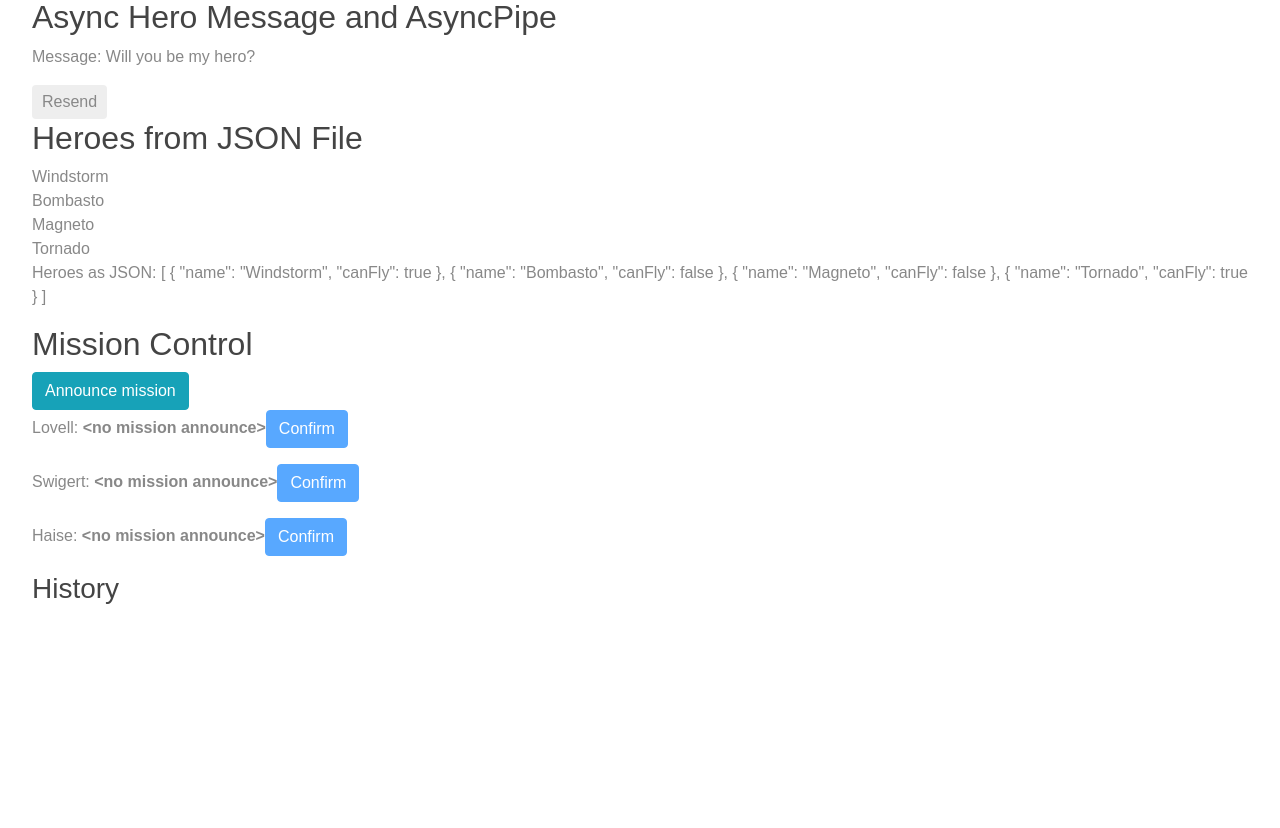
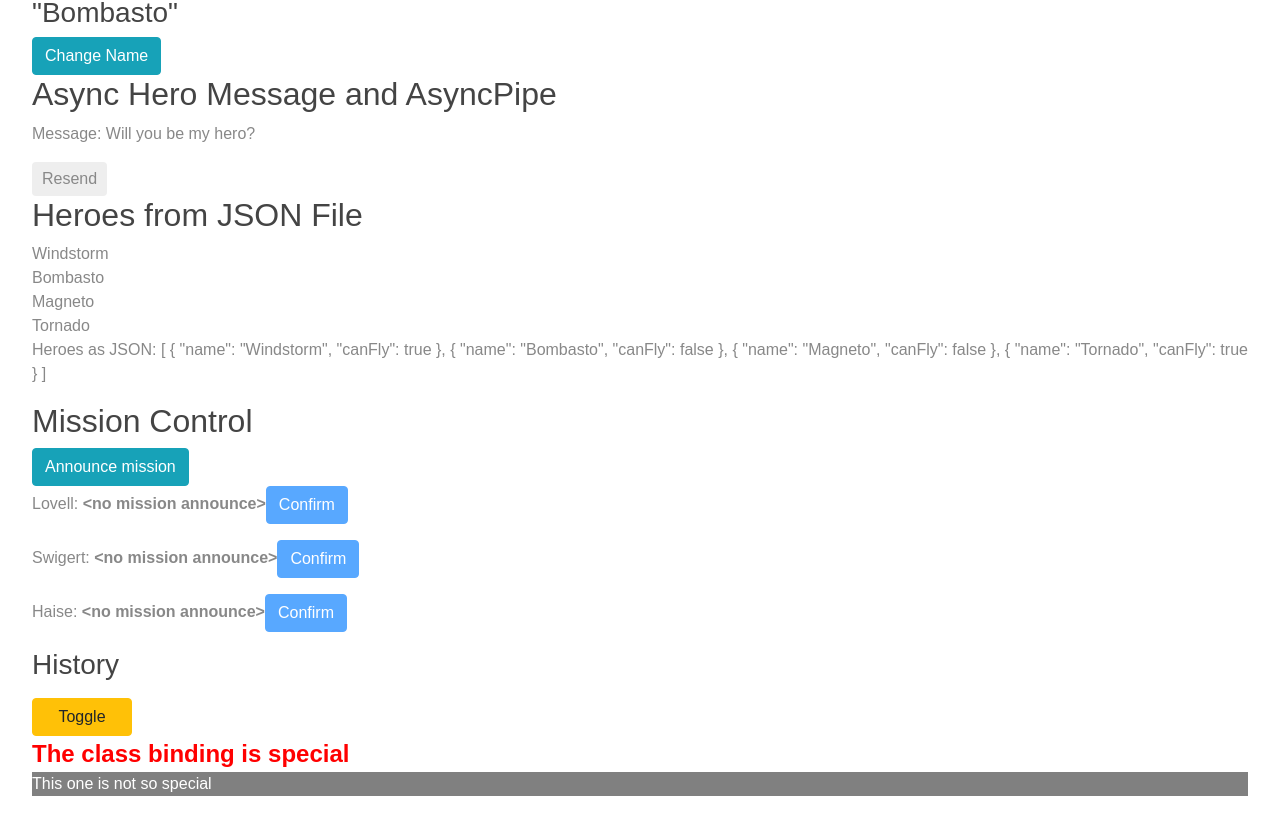
Before and after one commit to ZhangZongkun/my-router, an Angular app: page /example in a window 1280 px wide. Shown: the part 2626-3454 px from the top of the page. Before the commit the page ends 3263 px from the top, so only its background shows below. Built offline with nearby package versions, Linux system fonts and the light colour scheme.

Commit message:
稍作修改

```diff
--- a/angular.json
+++ b/angular.json
@@ -23,7 +23,9 @@
             "styles": [
               "./node_modules/bootstrap/dist/css/bootstrap.min.css",
               "./node_modules/ngx-bootstrap/datepicker/bs-datepicker.css",
-              "src/styles.css"
+              "src/styles.css",
+              "src/assets/sample.css",
+              "src/assets/forms.css"
             ],
             "scripts": []
           },
--- a/src/app/contact/contact.component.ts
+++ b/src/app/contact/contact.component.ts
@@ -3,7 +3,7 @@ import { Component, OnInit } from '@angular/core';
 import { Contact, ContactService } from './contact.service';
 import { UserService } from '../core/user.service';
 import { ajax, fromPromise } from 'rxjs/internal-compatibility';
-import { catchError, debounce, debounceTime, distinctUntilChanged, filter, map, switchMap } from 'rxjs/operators';
+import { catchError, debounceTime, distinctUntilChanged, filter, map, switchMap } from 'rxjs/operators';
 import { of } from 'rxjs/internal/observable/of';
 import { interval } from 'rxjs/internal/observable/interval';
 import { Observable } from 'rxjs/internal/Observable';
@@ -63,8 +63,6 @@ export class ContactComponent implements OnInit {
         console.log('Error already caught... will not run');
       });
 
-    const searchBox = document.getElementById('search-box');
-
     const typeahead = fromEvent($('#search-box'), 'input').pipe(
       map((e: KeyboardEvent) => (e.target as HTMLInputElement).value),
       filter(text => text.length > 2),
@@ -73,7 +71,7 @@ export class ContactComponent implements OnInit {
       switchMap(() => ajax('assets/api/heroes.json'))
     );
 
-    typeahead.subscribe(data => console.log(data));
+    typeahead.subscribe(data => console.log(data.response));
   }
 
   onSubmit() {
--- a/src/app/contact/zippy/zippy.component.ts
+++ b/src/app/contact/zippy/zippy.component.ts
@@ -4,7 +4,7 @@ import { Component, EventEmitter, Output } from '@angular/core';
   selector: 'app-zippy',
   template: `
     <div>
-      <button type="button" class="btn btn-info" (click)="toggle()">Toggle</button>
+      <button type="button" class="btn btn-info" (click)="toggle()">Toggle to show/hide</button>
       <div [hidden]="!visible">
         <ng-container><strong>Toggle visibility</strong></ng-container>
       </div>
--- a/src/app/example/example.component.css
+++ b/src/app/example/example.component.css
@@ -30,3 +30,8 @@ button.b, span.b, .unless.b {
   background-color: lightgreen;
   font-size: 100%;
 }
+
+.special {
+  font-weight: bold;
+  font-size: x-large
+}
--- a/src/app/example/example.component.html
+++ b/src/app/example/example.component.html
@@ -115,3 +115,14 @@
 <p>Heroes as JSON: {{'assets/api/heroes.json' | fetch | json}}</p>
 
 <app-mission></app-mission>
+
+<button type="button" class="btn btn-warning"
+        (click)="isSpecial = !isSpecial">Toggle
+</button>
+<div [class.special]="isSpecial" [style.color]="isSpecial ? 'red' : 'green'">
+  The class binding is special
+</div>
+<div class="text-white" [class.special]="!isSpecial"
+     [style.background-color]="!isSpecial ? 'cyan' : 'gray'">
+  This one is not so special
+</div>
--- a/src/app/example/example.component.ts
+++ b/src/app/example/example.component.ts
@@ -26,6 +26,8 @@ export class ExampleComponent {
 
   strenth = 2;
   factor = 3;
+
+  isSpecial = true;
 
   names = ['Mr.IQ', '    ', '    Bombasto     '];
 
--- a/src/app/http/config/config.component.html
+++ b/src/app/http/config/config.component.html
@@ -1,9 +1,16 @@
 <h3>Get configuration from JSON file</h3>
 <div>
   <button (click)="clear(); showConfig_v2()">Get</button>
+  <button (click)="clear(); showConfigResponse()">GetResponse</button>
   <button (click)="clear()">Clear</button>
 </div>
 <span *ngIf="config">
   <p>Heroes API URL is "{{config.heroesUrl}}"</p>
   <p>Textfile URL is "{{config.textfile}}</p>
+  <div *ngIf="headers">
+    Response headers:
+    <ul>
+      <li *ngFor="let header of headers">{{header}}</li>
+    </ul>
+  </div>
 </span>
--- a/src/app/http/config/config.component.ts
+++ b/src/app/http/config/config.component.ts
@@ -32,4 +32,14 @@ export class ConfigComponent {
     this.configService.getConfig_2()
       .subscribe(data => this.config = data);
   }
+
+  showConfigResponse() {
+    this.configService.getConfigResponse()
+      .subscribe(resp => {
+        const keys = resp.headers.keys();
+        this.headers = keys.map(key =>
+          `${key}: ${resp.headers.get(key)}`);
+        this.config = resp.body;
+      })
+  }
 }
--- a/src/app/http/config/config.service.ts
+++ b/src/app/http/config/config.service.ts
@@ -1,7 +1,8 @@
 import { Injectable } from '@angular/core';
-import { HttpClient, HttpErrorResponse } from '@angular/common/http';
+import { HttpClient, HttpErrorResponse, HttpResponse } from '@angular/common/http';
 import { catchError, retry } from 'rxjs/operators';
 import { throwError } from 'rxjs/internal/observable/throwError';
+import { Observable } from 'rxjs/internal/Observable';
 
 export interface Config {
   heroesUrl: string;
@@ -31,6 +32,11 @@ export class ConfigService {
     return this.http.get<Config>(this.configUrl);
   }
 
+  getConfigResponse(): Observable<HttpResponse<Config>> {
+    return this.http.get<Config>(
+      this.configUrl, {observe: 'response'});
+  }
+
   private handleError(response: HttpErrorResponse) {
     if (response.error instanceof ErrorEvent) {
       console.error('An error occurred: ', response.error.message)
--- a/src/index.html
+++ b/src/index.html
@@ -7,11 +7,6 @@
 
   <meta name="viewport" content="width=device-width, initial-scale=1">
   <link rel="icon" type="image/x-icon" href="favicon.ico">
-
-  <!--<link rel="stylesheet" href="./assets/sample.css">-->
-  <!--<link rel="stylesheet" href="./assets/forms.css">-->
-
-  <!--<script src="./assets/jquery.js"></script>-->
 </head>
 <body>
 <app-root>Loading...</app-root>
```
